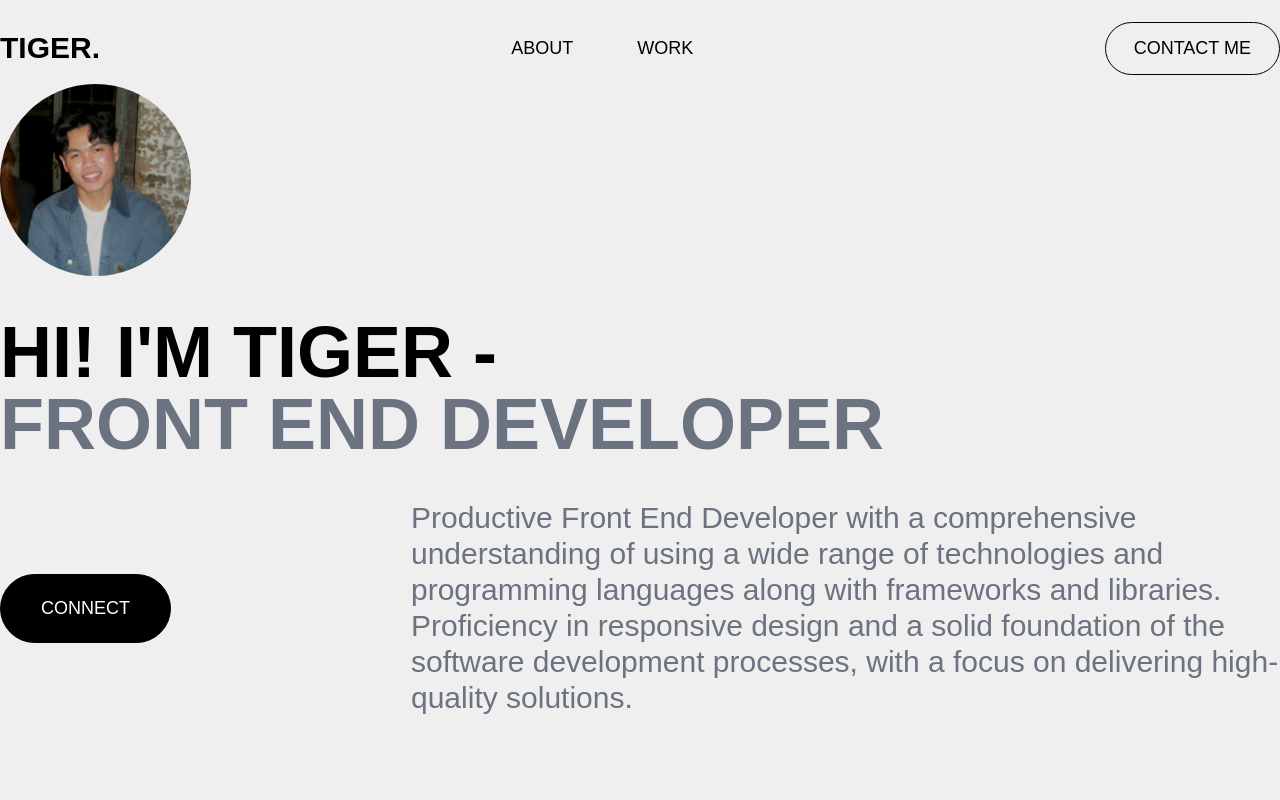
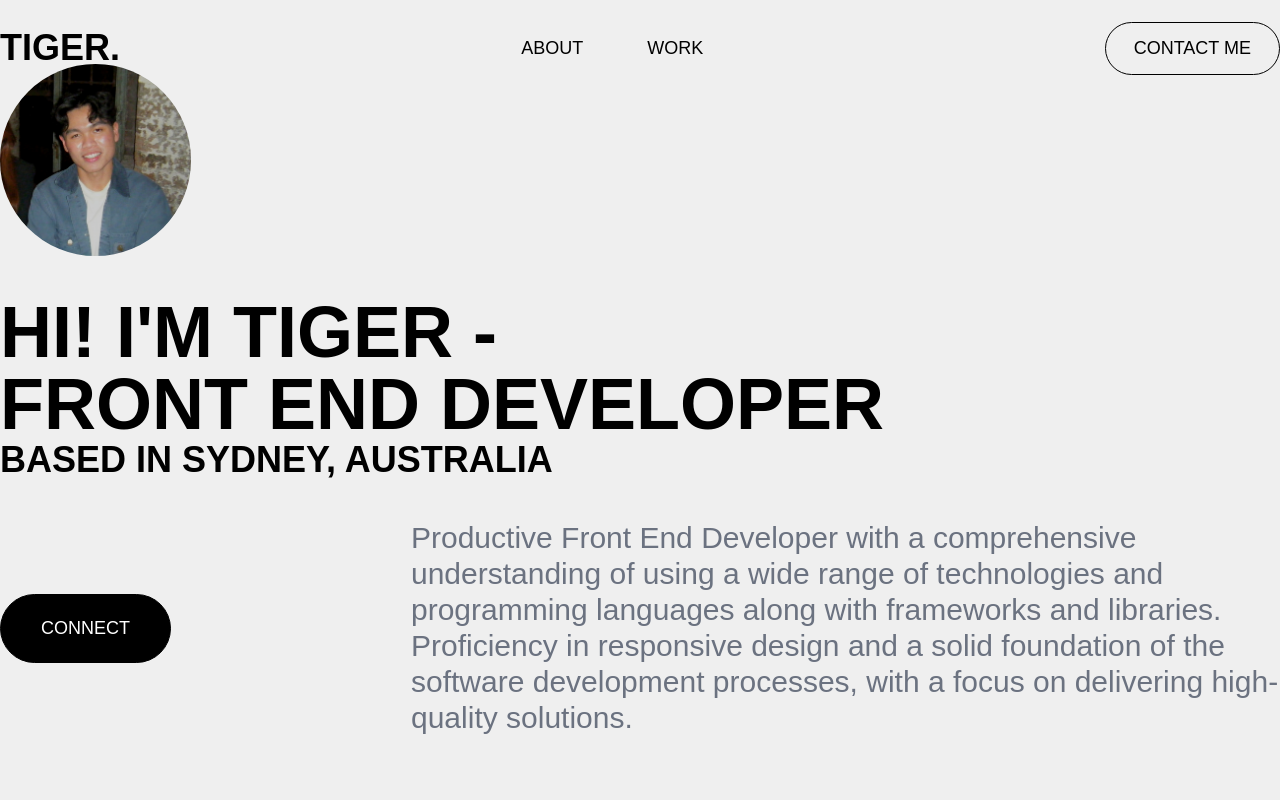
Before and after one commit to ttigerr/portfolio-project, a React (Create React App) app: page / in a window 1280 px wide. Shown: the top 800 px of the page. Built offline with nearby package versions, Linux system fonts and the light colour scheme.

Commit message:
Minor adjustments on Navigations and home pages

```diff
--- a/src/Components/Header.jsx
+++ b/src/Components/Header.jsx
@@ -15,12 +15,12 @@ const Header = () => {
         {/* Flex 1 */}
         <div>
           <Link to='home' smooth={true} duration={700}>
-            <p className="font-semibold text-3xl text-black">TIGER.</p>
+            <p className="font-semibold text-4xl text-black">TIGER.</p>
           </Link>
         </div>
         {/* Flex 2 */}
         <div>
-          <ul className='hidden md:flex gap-[4rem] text-2xl'>
+          <ul className='hidden text-2xl md:flex gap-[4rem]'>
               <li>
                 <Link to='about' smooth={true} duration={700}>
                   ABOUT
--- a/src/Components/Home.jsx
+++ b/src/Components/Home.jsx
@@ -14,10 +14,13 @@ const Home = () => {
                     HI! I'M TIGER -
                 </strong>
                 <br/>
-                <strong className="text-4xl md:text-7xl text-gray-500">
+                <strong className="text-4xl md:text-7xl">
                     FRONT END DEVELOPER
                 </strong>
-
+                <br/>
+                <strong className="text-4xl">
+                    BASED IN SYDNEY, AUSTRALIA
+                </strong>
             </div>
             {/* Bottom Container */}
             <div className="flex items-center my-10">
```
